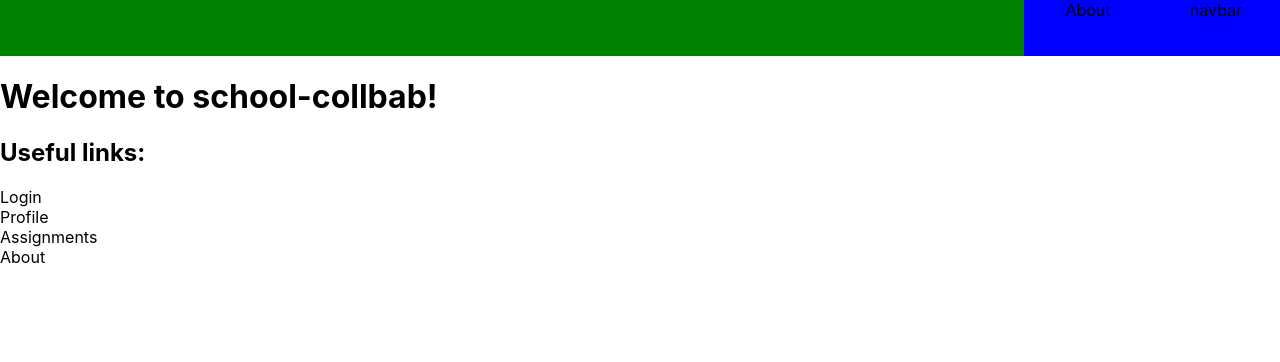
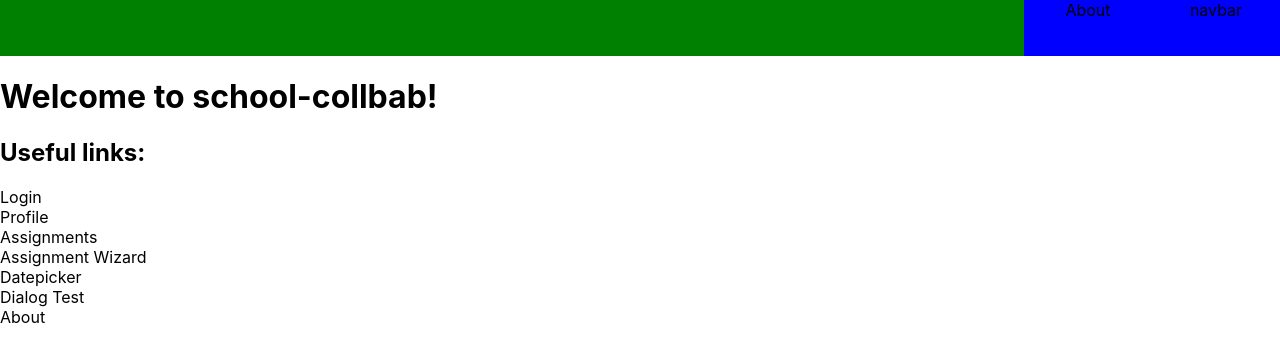
Before and after one commit to Elias-Traunbauer/school_collab, a Next.js app: page / in a window 1280 px wide. Shown: the top 362 px of the page. Built offline with nearby package versions, Linux system fonts and the light colour scheme; no server answers.

Commit message:
preview links

```diff
--- a/pages/index.js
+++ b/pages/index.js
@@ -14,6 +14,12 @@ const Home = () => {
         <br></br>
         <Link href="/assignments">Assignments</Link>
         <br></br>
+        <Link href="/assignment_wizard">Assignment Wizard</Link>
+        <br></br>
+        <Link href="/Datepicker">Datepicker</Link>
+        <br></br>
+        <Link href="/dialog_test">Dialog Test</Link>
+        <br></br>
         <Link href="/about">About</Link>
     </div>
   )
```
